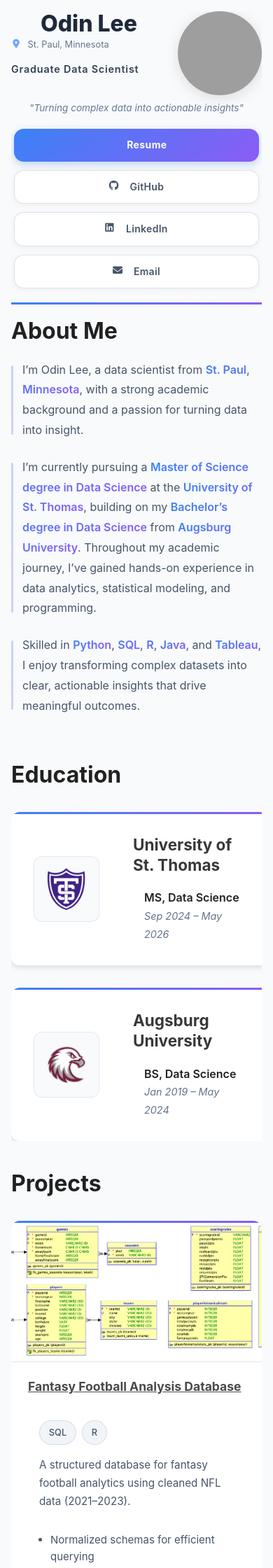
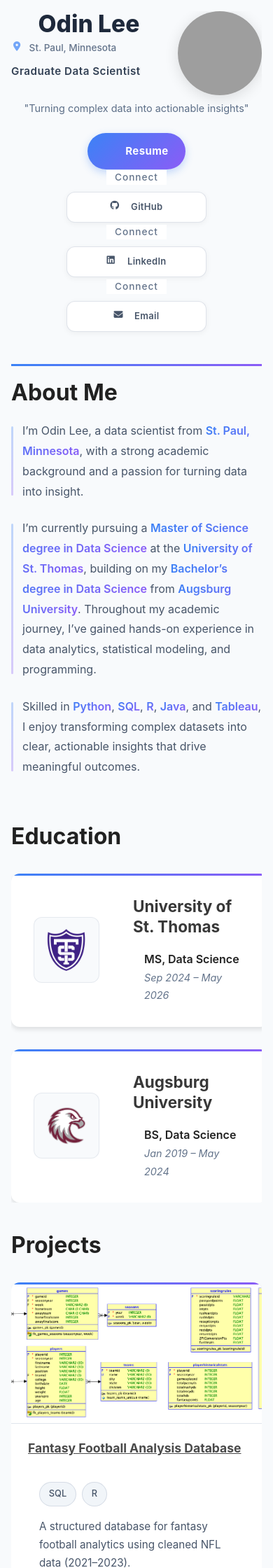
Before and after one commit to OdinLeePro/OdinLeePro.github.io, a Jekyll site: the page built from index.md, in a window 390 px wide. Shown: the top 2240 px of the page at 70% size. Built offline with Jekyll 4.4.1, drawn with Linux system fonts in a browser that asks for light colours; grey boxes are pictures that could not be loaded.

Commit message:
Add files via upload

```diff
--- a/assets/css/style.scss
+++ b/assets/css/style.scss
@@ -582,7 +582,7 @@ including layout wrappers, base button design, hover/focus states, and style var
 
 
 /* =================================== */
-/*          Mobile Responsive          */
+/*      Mobile Header Section CSS      */
 /* =================================== */
 
 /* -------- Mobile Layout Base -------- */
@@ -605,7 +605,7 @@ including layout wrappers, base button design, hover/focus states, and style var
     margin: 0 0 0 1rem;
     border-radius: 50%;
     object-fit: cover;
-    box-shadow: 0 4px 20px rgba(0,0,0,0.12); /* Enhanced shadow like desktop */
+    box-shadow: 0 4px 20px rgba(0,0,0,0.12);
   }
 
   /* -------- Mobile Header Text Hierarchy -------- */
@@ -613,21 +613,21 @@ including layout wrappers, base button design, hover/focus states, and style var
   .headshot + h1,
   h1:has(+ .addr),
   h1:has(+ .location) {
-    font-size: 2.2rem;
+    font-size: 2.4rem;
     font-weight: 800;
     line-height: 1.1;
-    margin-bottom: 4px; /* Tighter spacing to location */
+    margin-bottom: 6px;
     color: $title-color;
   }
 
-  /* Professional title - refined hierarchy */
+  /* Professional title - clean hierarchy */
   .professional-title {
-    font-size: 0.95rem;
+    font-size: 1rem;
     font-weight: 600;
     color: $heading-color;
-    margin-bottom: 6px; /* Tighter spacing to location */
-    letter-spacing: 0.8px; /* Increased letter spacing for elegance */
-    text-transform: none; /* Remove ALL CAPS */
+    margin-bottom: 8px;
+    letter-spacing: 0.5px;
+    text-transform: none;
     text-align: left;
   }
 
@@ -637,34 +637,33 @@ including layout wrappers, base button design, hover/focus states, and style var
     align-items: center;
     justify-content: flex-start;
     gap: 6px;
-    font-size: 0.85rem; /* Slightly smaller */
-    margin: 0 0 16px 0; /* Space below before tagline */
+    font-size: 0.9rem;
+    margin: 0 0 12px 0;
     color: $muted-color;
     line-height: 1.4;
-    font-weight: 400; /* Lighter weight */
+    font-weight: 500;
   }
 
   .location i {
     color: rgba($blue, 0.7);
-    width: 14px;
-    height: 14px;
+    width: 16px;
+    height: 16px;
   }
 
   /* Tagline - supporting text styling */
   .tagline {
-    font-size: 0.9rem;
+    font-size: 0.95rem;
     line-height: 1.5;
-    color: lighten($text-color, 15%); /* Lighter color */
-    font-weight: 400; /* Lighter weight */
-    font-style: italic; /* Italicized for distinction */
-    margin-bottom: 24px; /* Increased breathing room above buttons */
+    color: lighten($text-color, 10%);
+    font-weight: 400;
+    margin-bottom: 28px; /* Space above Resume button */
     clear: both;
     padding-top: 0.5rem;
   }
 
   /* -------- Enhanced section spacing for mobile -------- */
   .section {
-    padding: 1.6rem 1.2rem; /* Reduced overall height */
+    padding: 1.6rem 1.2rem;
     margin-bottom: 1.5rem;
   }
 
@@ -677,8 +676,8 @@ including layout wrappers, base button design, hover/focus states, and style var
 
 /* -------- Mobile Platform Buttons -------- */
 .linkWrapperMobile {
-  display: none; /* Hidden by default, shown in media query */
-  margin: 0; /* Remove extra margin */
+  display: none;
+  margin: 0;
   padding: 0 4px;
   clear: both;
   font-family: $font-family;
@@ -689,57 +688,132 @@ including layout wrappers, base button design, hover/focus states, and style var
   list-style: none;
   padding: 0;
   display: flex;
-  flex-direction: column; /* Stack buttons vertically for better hierarchy */
-  gap: 14px; /* Increased consistent spacing between buttons */
+  flex-direction: column;
+  align-items: center;
+  gap: 0; /* We'll handle spacing with margins */
   width: 100%;
-  align-items: center;
 }
 
-.linkWrapperMobile .link li {
-  margin: 0;
-  width: 100%;
-  max-width: 280px; /* Slightly wider for better proportions */
-}
-
-/* Base mobile button styling - consistent border radius */
+/* Base button styling */
 .linkWrapperMobile .link a {
   display: flex;
   align-items: center;
   justify-content: center;
-  gap: 8px; /* Increased space between icon and text */
+  gap: 8px;
   width: 100%;
   min-height: 48px;
-  padding: 14px 20px; /* Increased padding for better touch targets */
+  padding: 14px 24px;
   box-sizing: border-box;
-
-  /* Appearance - consistent border radius */
-  background: $white;
-  border: 1.5px solid $border-color;
-  border-radius: 14px; /* Consistent with primary button */
-  box-shadow: 0 2px 8px rgba(0,0,0,0.05); /* Subtle depth */
-
-  /* Typography */
   font-size: 15px;
   font-weight: 600;
-  color: $text-color;
   text-decoration: none;
   white-space: nowrap;
   letter-spacing: 0.3px;
-
-  /* Interactions */
   transition: all 0.25s ease;
   -webkit-tap-highlight-color: transparent;
 }
 
-.linkWrapperMobile .link a:hover {
+/* Primary button (Resume/CV) - pill shape, centered, prominent */
+.linkWrapperMobile .link a.primaryButton {
+  background: linear-gradient(135deg, $blue, $purple);
+  color: white;
+  border: none;
+  font-weight: 700;
+  box-shadow: 0 4px 12px rgba($blue, 0.3);
+  letter-spacing: 0.4px;
+  border-radius: 50px; /* Full pill shape */
+  max-width: 200px;
+  margin-bottom: 24px; /* Space below Resume button */
+}
+
+.linkWrapperMobile .link a.primaryButton:hover {
+  background: linear-gradient(135deg, darken($blue, 5%), darken($purple, 5%));
+  transform: translateY(-3px);
+  box-shadow: 0 8px 20px rgba($blue, 0.4);
+}
+
+.linkWrapperMobile .link a.primaryButton:active {
+  transform: translateY(0px);
+  box-shadow: 0 4px 12px rgba($blue, 0.3);
+}
+
+/* Add "Connect" divider before first non-primary button */
+.linkWrapperMobile .link a.baseButton:first-of-type {
+  position: relative;
+  margin-top: 8px; /* Space above Connect section */
+}
+
+.linkWrapperMobile .link a.baseButton:first-of-type::before {
+  content: 'Connect';
+  position: absolute;
+  top: -32px;
+  left: 50%;
+  transform: translateX(-50%);
+  color: $muted-color;
+  font-size: 0.85rem;
+  font-weight: 500;
+  letter-spacing: 1px;
+  background: $white;
+  padding: 0 12px;
+  z-index: 1;
+}
+
+.linkWrapperMobile .link a.baseButton:first-of-type::after {
+  content: '';
+  position: absolute;
+  top: -24px;
+  left: 50%;
+  transform: translateX(-50%);
+  width: 120px;
+  height: 1px;
+  background: $border-color;
+  z-index: 0;
+}
+
+/* Social buttons - horizontal layout for larger screens */
+.linkWrapperMobile .link li:has(a.baseButton) {
+  width: auto;
+  flex: 1;
+  max-width: 90px;
+}
+
+/* Change flex direction for social buttons only */
+.linkWrapperMobile .link a.baseButton:first-of-type ~ li,
+.linkWrapperMobile .link li:has(a.baseButton) {
+  display: inline-block;
+}
+
+/* Create horizontal layout for social buttons */
+.linkWrapperMobile .link {
+  flex-wrap: wrap;
+  justify-content: center;
+}
+
+.linkWrapperMobile .link li:has(a.baseButton) {
+  margin: 0 6px 0 6px; /* Horizontal spacing between social buttons */
+}
+
+/* Social buttons styling */
+.linkWrapperMobile .link a.baseButton {
+  background: $white;
+  border: 1.5px solid $border-color;
+  border-radius: 12px;
+  box-shadow: 0 2px 8px rgba(0,0,0,0.05);
+  color: $text-color;
+  font-size: 14px;
+  padding: 12px 16px;
+  margin-bottom: 16px; /* Space below social buttons */
+}
+
+.linkWrapperMobile .link a.baseButton:hover {
   background: $light-gray;
   border-color: rgba($blue, 0.4);
   transform: translateY(-2px);
-  box-shadow: 0 6px 16px rgba($blue, 0.15); /* Enhanced hover shadow with accent color */
+  box-shadow: 0 6px 16px rgba($blue, 0.15);
   color: $heading-color;
 }
 
-.linkWrapperMobile .link a:active {
+.linkWrapperMobile .link a.baseButton:active {
   transform: translateY(0px);
   transition: transform 0.1s ease;
   box-shadow: 0 2px 8px rgba(0,0,0,0.08);
@@ -750,32 +824,10 @@ including layout wrappers, base button design, hover/focus states, and style var
   outline-offset: 2px;
 }
 
-/* Primary button (Resume) - matches secondary button radius */
-.linkWrapperMobile .link a.primaryButton {
-  background: linear-gradient(135deg, $blue, $purple);
-  color: white;
-  border: none;
-  font-weight: 700;
-  box-shadow: 0 4px 12px rgba($blue, 0.3); /* Enhanced shadow */
-  letter-spacing: 0.4px;
-  border-radius: 14px; /* Consistent radius */
-}
-
-.linkWrapperMobile .link a.primaryButton:hover {
-  background: linear-gradient(135deg, darken($blue, 5%), darken($purple, 5%));
-  transform: translateY(-3px); /* Slightly more lift for primary */
-  box-shadow: 0 8px 20px rgba($blue, 0.4);
-}
-
-.linkWrapperMobile .link a.primaryButton:active {
-  transform: translateY(0px);
-  box-shadow: 0 4px 12px rgba($blue, 0.3);
-}
-
-/* Enhanced icon styling with accent colors on hover */
+/* Enhanced icon styling */
 .linkWrapperMobile .link a svg,
 .linkWrapperMobile .link a i {
-  width: 18px; /* Slightly larger icons */
+  width: 18px;
   height: 18px;
   vertical-align: middle;
   flex-shrink: 0;
@@ -807,36 +859,44 @@ including layout wrappers, base button design, hover/focus states, and style var
   .headshot + h1,
   h1:has(+ .addr),
   h1:has(+ .location) {
-    font-size: 2rem;
-    margin-bottom: 4px;
+    font-size: 2.1rem;
+    margin-bottom: 6px;
   }
 
   .professional-title {
-    font-size: 0.9rem;
+    font-size: 0.95rem;
   }
 
   .location {
-    font-size: 0.8rem;
-    margin: 0 0 14px 0;
+    font-size: 0.85rem;
   }
 
   .tagline {
-    font-size: 0.85rem;
-    margin-bottom: 20px;
+    font-size: 0.9rem;
+    margin-bottom: 24px;
   }
 
-  /* Maintain vertical stacking with consistent spacing */
-  .linkWrapperMobile ul.link {
-    gap: 12px;
+  /* Stack social buttons vertically on very small screens */
+  .linkWrapperMobile .link {
+    flex-direction: column;
   }
 
-  .linkWrapperMobile .link li {
-    max-width: none;
+  .linkWrapperMobile .link li:has(a.baseButton) {
+    width: 100%;
+    max-width: 200px;
+    margin: 0 0 10px 0;
+    display: block;
   }
 
-  .linkWrapperMobile .link a {
-    font-size: 14px;
-    padding: 12px 16px;
+  .linkWrapperMobile .link a.baseButton {
+    font-size: 13px;
+    padding: 10px 16px;
     min-height: 44px;
+    width: 100%;
+  }
+
+  /* Adjust connect divider for smaller screens */
+  .linkWrapperMobile .link a.baseButton:first-of-type::after {
+    width: 80px;
   }
 }
```
